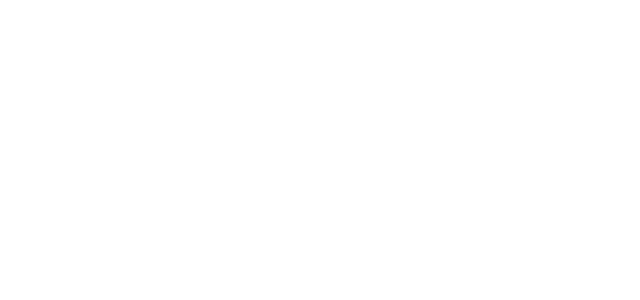
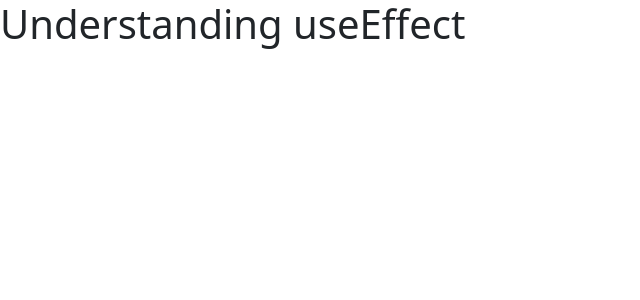
Before and after one commit to ICEDBANK/LearningReactHooks, a React (Create React App) app: page / in a window 1280 px wide. Shown: the top 300 px of the page, without its empty margins (0-640 px from the left). Built offline with nearby package versions, Linux system fonts and the light colour scheme.

Commit message:
Automated commit

```diff
--- a/src/App.js
+++ b/src/App.js
@@ -5,7 +5,10 @@
 
     <>
 
+       <h1>Understanding useEffect</h1>
+       <p>
 
+       </p>
 
     </>
 
```
